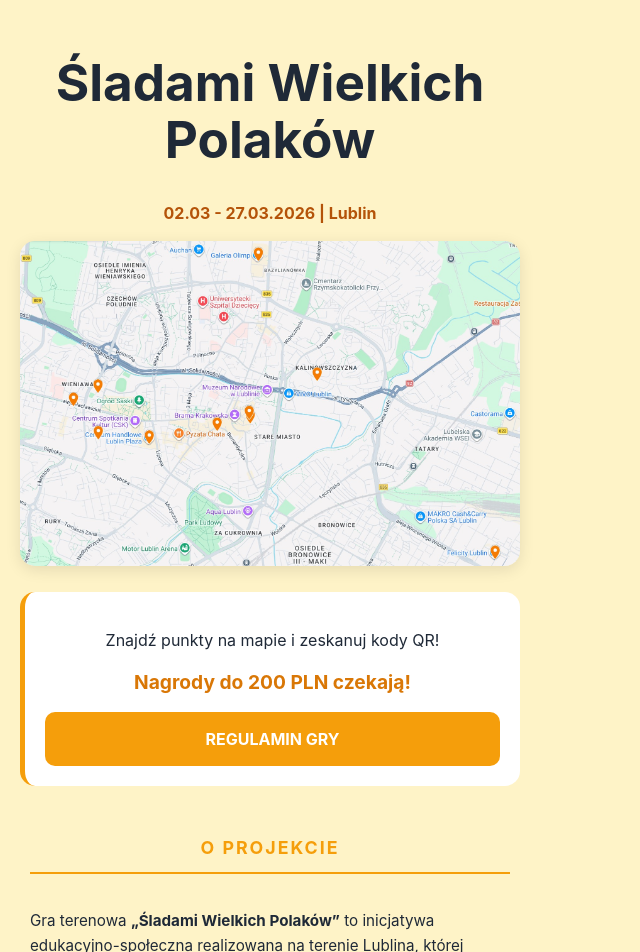
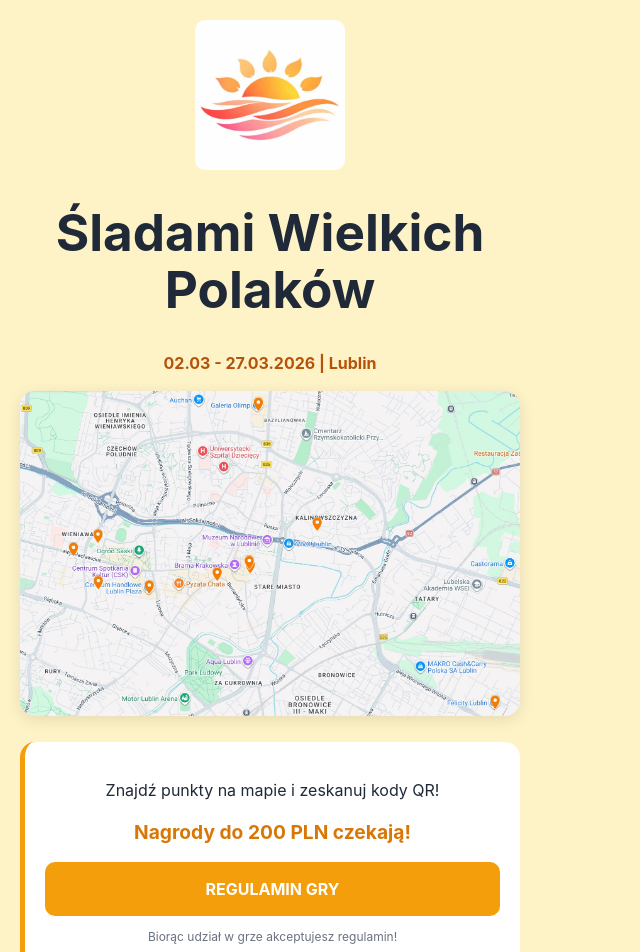
Before and after one commit to AmVaX-9/sladami-wielkich-polakow, a React (Vite) app: page / in a window 1280 px wide. Shown: the top 952 px of the page, without its empty margins (0-640 px from the left). Built offline with nearby package versions, Linux system fonts and the light colour scheme.

Commit message:
Dod logo

```diff
--- a/src/App.css
+++ b/src/App.css
@@ -104,3 +104,18 @@ footer {
   margin-top: 40px;
   color: #6b7280;
 }
+
+.terms-text {
+  font-size: 0.75rem;
+  color: #6b7280;
+  margin-top: 12px;
+  margin-bottom: 0;
+}
+
+.creator-logo {
+  max-width: 150px;
+  height: auto;
+  margin: 0 auto 20px auto;
+  display: block;
+  border-radius: 10px;
+}
--- a/src/App.jsx
+++ b/src/App.jsx
@@ -77,6 +77,9 @@ function TaskPage() {
 function Home() {
     return (
         <div className="container">
+
+            <img src="assets/logo.jfif" alt="Logo twórców" className="creator-logo" />
+
             <header>
                 <h1>Śladami Wielkich Polaków</h1>
                 <p className="subtitle">02.03 - 27.03.2026 | Lublin</p>
@@ -88,6 +91,7 @@ function Home() {
                 <p>Znajdź punkty na mapie i zeskanuj kody QR!</p>
                 <p className="prize-text">Nagrody do 200 PLN czekają!</p>
                 <a href="REGULAMIN.pdf" target="_blank" className="btn-reg">REGULAMIN GRY</a>
+                <p className="terms-text">Biorąc udział w grze akceptujesz regulamin!</p>
             </div>
 
             <section className="about-section">
--- a/vite.config.js
+++ b/vite.config.js
@@ -1,7 +1,6 @@
 import { defineConfig } from 'vite'
 import react from '@vitejs/plugin-react'
 
-// https://vite.dev/config/
 export default defineConfig({
   plugins: [react()],
   base: '/sladami-wielkich-polakow/',
```
Also changed, not shown: public/assets/logo.jfif (added).
